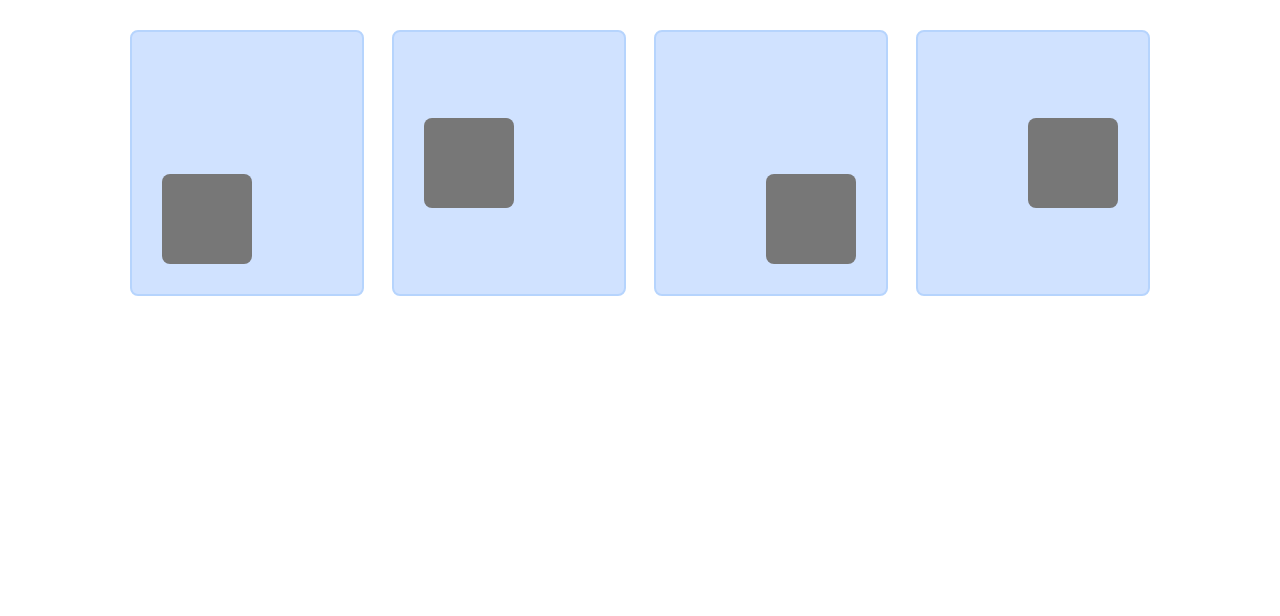
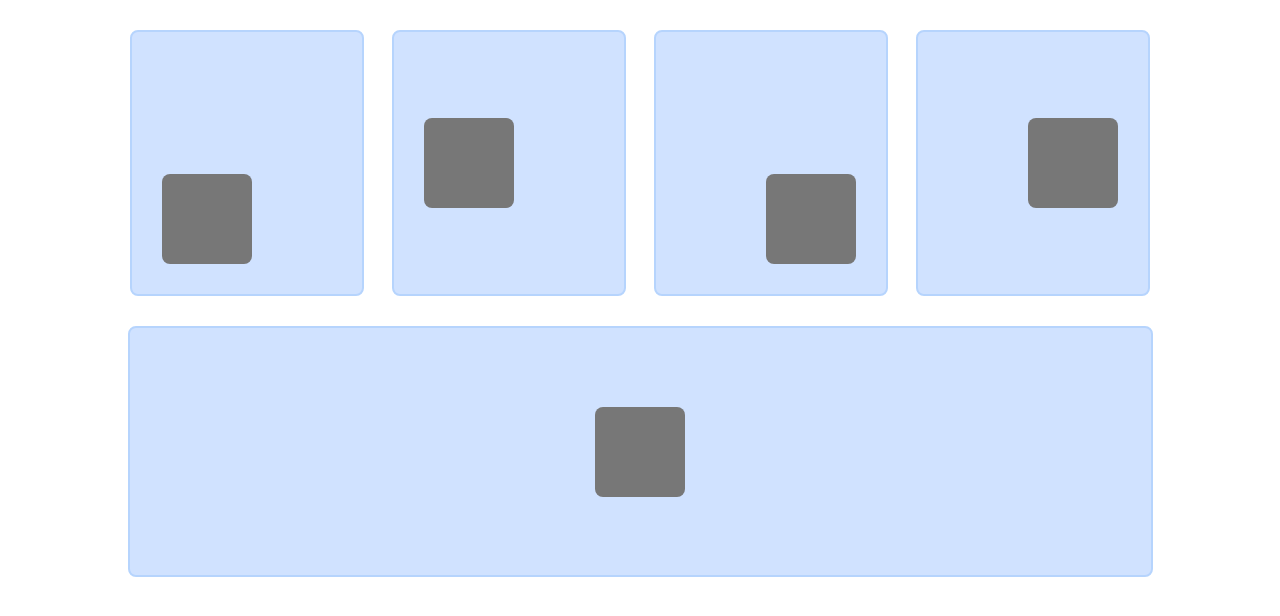
Before and after one commit to lamminhthien/ABC-Learning, a website: page FlexBox/index.html in a window 1280 px wide. Drawn offline with Linux system fonts and the light colour scheme.

Commit message:
optimize code

```diff
--- a/FlexBox/index.html
+++ b/FlexBox/index.html
@@ -8,23 +8,27 @@
     <link rel="stylesheet" href="./index.css" />
   </head>
   <body>
-    <div class="container d-flex">
+    <div class="container-1 d-flex">
       <div class="box d-flex rounded-8px">
-        <div class="box-1 box-child rounded-8px align-self-end"></div>
+        <div class="box-1 square rounded-8px align-self-end"></div>
       </div>
       <div class="box d-flex rounded-8px">
-        <div class="box-2 box-child rounded-8px align-self-center"></div>
+        <div class="box-2 square rounded-8px align-self-center"></div>
       </div>
       <div class="box d-flex rounded-8px">
         <div class="box-3-parent w-100 d-flex justify-content-end">
-          <div class="box-3 box-child rounded-8px align-self-end"></div>
+          <div class="box-3 square rounded-8px align-self-end"></div>
         </div>
       </div>
       <div class="box d-flex rounded-8px">
         <div class="box-4-parent w-100 d-flex justify-content-end">
-          <div class="box-4 box-child rounded-8px align-self-center"></div>
+          <div class="box-4 square rounded-8px align-self-center"></div>
         </div>
       </div>
     </div>
+    <div class="container-2 d-flex align-item-center  justify-content-center">
+      <div class="square "></div>
+    </div>
+
   </body>
 </html>
--- a/FlexBox/index.scss
+++ b/FlexBox/index.scss
@@ -17,17 +17,32 @@
 .align-self-center {
   align-self: center;
 }
+
+.align-item-center {
+  align-items: center;
+}
+
 .justify-content-end {
   justify-content: end;
+}
+
+.justify-content-center {
+  justify-content: center;
 }
 
 .w-100 {
   width: 100%;
 }
 
-.container {
+.square {
+  width: 90px;
+  height: 90px;
+  background-color: #777777;
+  border-radius: 8px;
+}
+
+.container-1 {
   width: 1075px;
-  height: 900px;
   margin: 30px auto;
   justify-content: space-evenly;
   .box {
@@ -36,10 +51,14 @@
     height: 266px;
     border: 2px solid #b6d4fd;
     padding: 30px;
-    .box-child {
-      width: 90px;
-      height: 90px;
-      background-color: #777777;
-    }
   }
 }
+
+.container-2 {
+  width: 1025px;
+  height: 251px;
+  margin: 30px auto;
+  background-color: #d0e2ff;
+  border: 2px solid #b6d4fd;
+  border-radius: 8px;
+}
```
Also changed, not shown: FlexBox/index.css, 1 other file.
